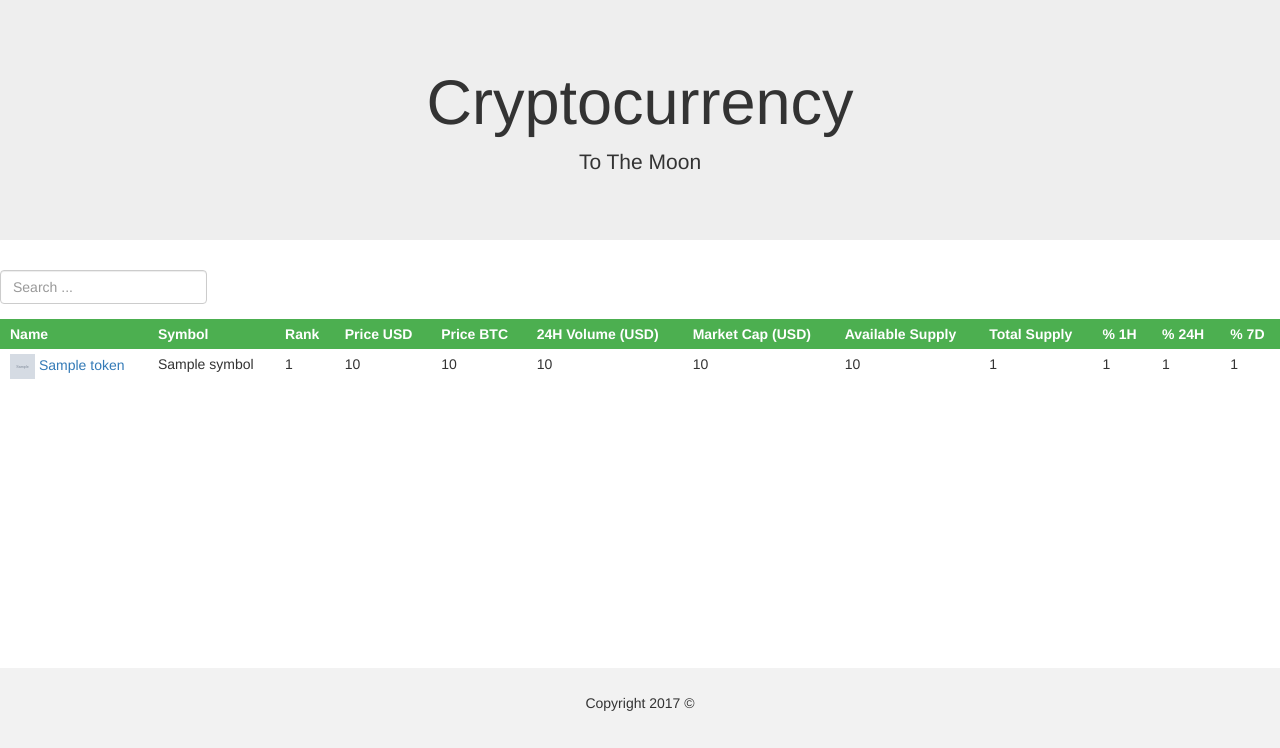
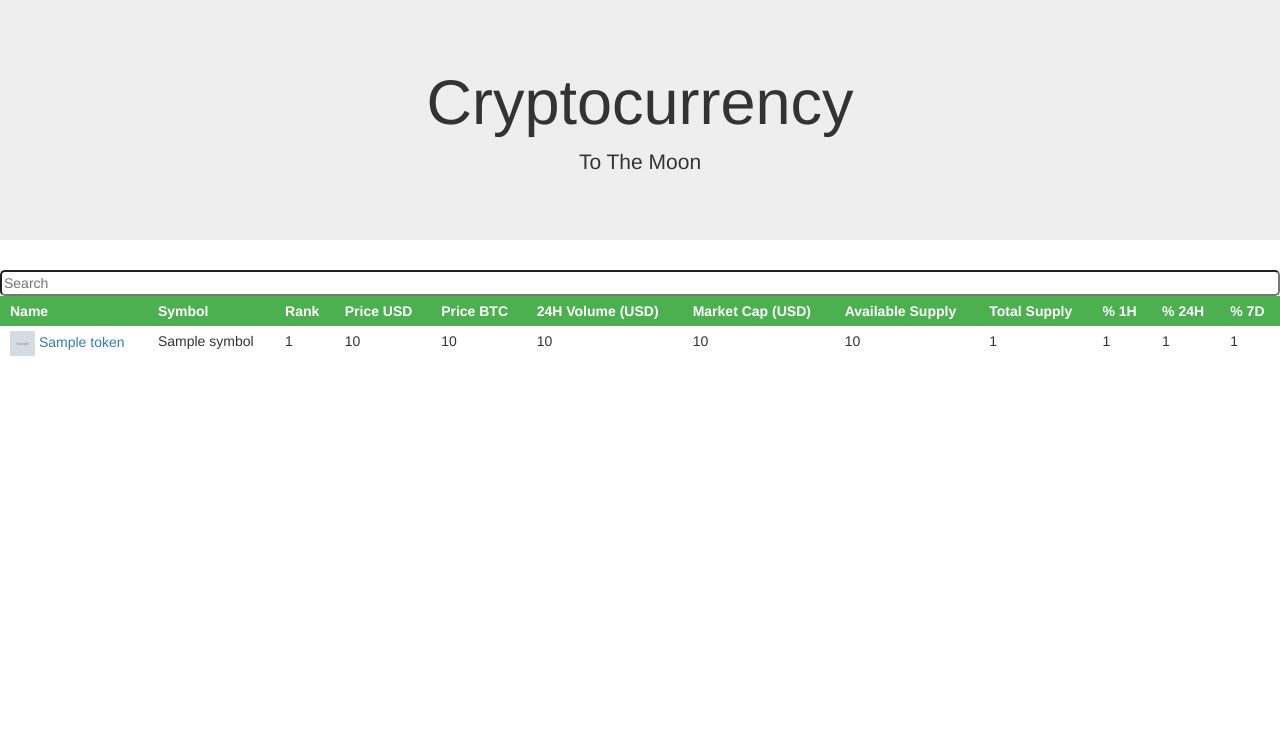
Before and after one commit to gita-vahdatinia/bitboard, a Django app: template bitboard/templates/bitboard/cryptocurrency.html in a window 1280 px wide. Shown: the part 52-800 px from the top of the page. Run offline with Django 3.2, Linux system fonts and the light colour scheme; the template is opened without the code that fills it: most values are stand-ins (such as "Sample title", 1, 10 or a date in 2020); grey boxes marked "Sample" are stand-in pictures; some libraries are stand-ins or nearby versions.

Commit message:
fixed width of search bar

```diff
--- a/bitboard/templates/bitboard/cryptocurrency.html
+++ b/bitboard/templates/bitboard/cryptocurrency.html
@@ -7,34 +7,30 @@
   <meta name="viewport" content="width=device-width, initial-scale=1">
   <link rel="stylesheet" href="https://maxcdn.bootstrapcdn.com/bootstrap/3.3.7/css/bootstrap.min.css">
   <script src="https://ajax.googleapis.com/ajax/libs/jquery/3.2.1/jquery.min.js"></script>
+  <script src="livesearch.js"></script>
   <script src="https://maxcdn.bootstrapcdn.com/bootstrap/3.3.7/js/bootstrap.min.js"></script>
   <script type="text/javascript" src="http://cdnjs.cloudflare.com/ajax/libs/jquery.tablesorter/2.9.1/jquery.tablesorter.min.js"></script>
+  <script src="https://cdnjs.cloudflare.com/ajax/libs/list.js/1.5.0/list.min.js"></script>
+
   <script>
+
+
 
 
   $(document).ready(function()
       {
+        //Table sorting fucntion
+        var options = {
+          valueNames: [ 'token_name', 'token_rank', 'token_symbol' ]
+        };
 
-
-          $(".main-table").tablesorter();
+        var userList = new List('searchtable', options);
           /*  header with scrolling function JS */
           $(".main-table").clone(true).appendTo('#table-scroll .cryptotable').addClass('clone');
           $(".main-table.clone").clone(true).appendTo('#table-scroll .cryptotable').addClass('clone2');
+        });
 
-          $('.search').on('keyup',function(){
-            var searchTerm = $(this).val().toLowerCase();
-            $('#main-table tbody tr').each(function(){
-              var lineStr = $(this).text().toLowerCase();
-              if(lineStr.indexOf(searchTerm) === -1){
-              $(this).hide();
-                }else{
-              $(this).show();
-            }
-          });
-        })
-      }
 
-  );
 
   </script>
 
@@ -60,6 +56,7 @@
 
     td {
       text-align: left;
+
 
     }
 
@@ -139,7 +136,23 @@
     .cryptotable thead, .cryptotable tfoot, .cryptotable thead th, .cryptotable tfoot th, .cryptotable tfoot td {
     	position:relative;
     	z-index:2;
+
     }
+    .cryptotable thead{
+      padding-bottom: 7%;
+    }
+    .search{
+      width: 100%;
+      border-radius: 5px;
+    }
+    .input:focus{
+      outline:none;
+    }
+    .list{
+      padding-top: 10%;
+    }
+
+
   </style>
 </head>
 <body>
@@ -175,14 +188,14 @@
   </div>
 
 </div>
-<div class="form-group pull-left">
-    <input type="text" class="search form-control" placeholder="Search ...">
-</div>
+
+
 <!-- <<<<<<< HEAD -->
 <!-- <div class="coins container-fluid bg-3 text-center" id="table-wrapper">
   <div id="table-scroll" style="align: center;"> -->
 <!-- ======= -->
-
+<div id="searchtable">
+  <input class="search" placeholder="Search" />
 <div id="table-scroll" class="table-scroll">
   <div id="cryptotable" class="cryptotable" aria="hidden"></div>
   <div class="table-wrap">
@@ -215,12 +228,12 @@
 
           </tr>
         </thead>
-        <tbody>
+        <tbody class="list">
           {% for token in all_tokens %}
             <tr>
-              <td><img src="{{token.image_url}}" height="25" width="25"><a href="/cryptocurrency/{{token.tag}}">  {{token.name}}</a></td>
-              <td>{{token.symbol}}</td>
-              <td>{{token.rank}}</td>
+              <td class="token_name"><img src="{{token.image_url}}" height="25" width="25"><a href="/cryptocurrency/{{token.tag}}">  {{token.name}}</a></td>
+              <td class="token_symbol">{{token.symbol}}</td>
+              <td class="token_rank">{{token.rank}}</td>
               <td>{% load humanize %}{{token.price_usd|intcomma}}</td>
               <td>{% load humanize %}{{token.price_btc|intcomma}}</td>
               <td>{% load humanize %}{{token.volume_24h_usd|intcomma}}</td>
@@ -243,16 +256,12 @@
     {% else %}
       <h3 style="text-align: right">No Tokens Available</h3>
     {% endif%}
-
+</div>
 </div>
 </div>
 
 
-<div class="footer">
-  <footer class="footer container-fluid text-center">
-    <p>Copyright 2017 &copy;</p>
-  </footer>
-</div>
+
 
 </body>
 </html>
```
